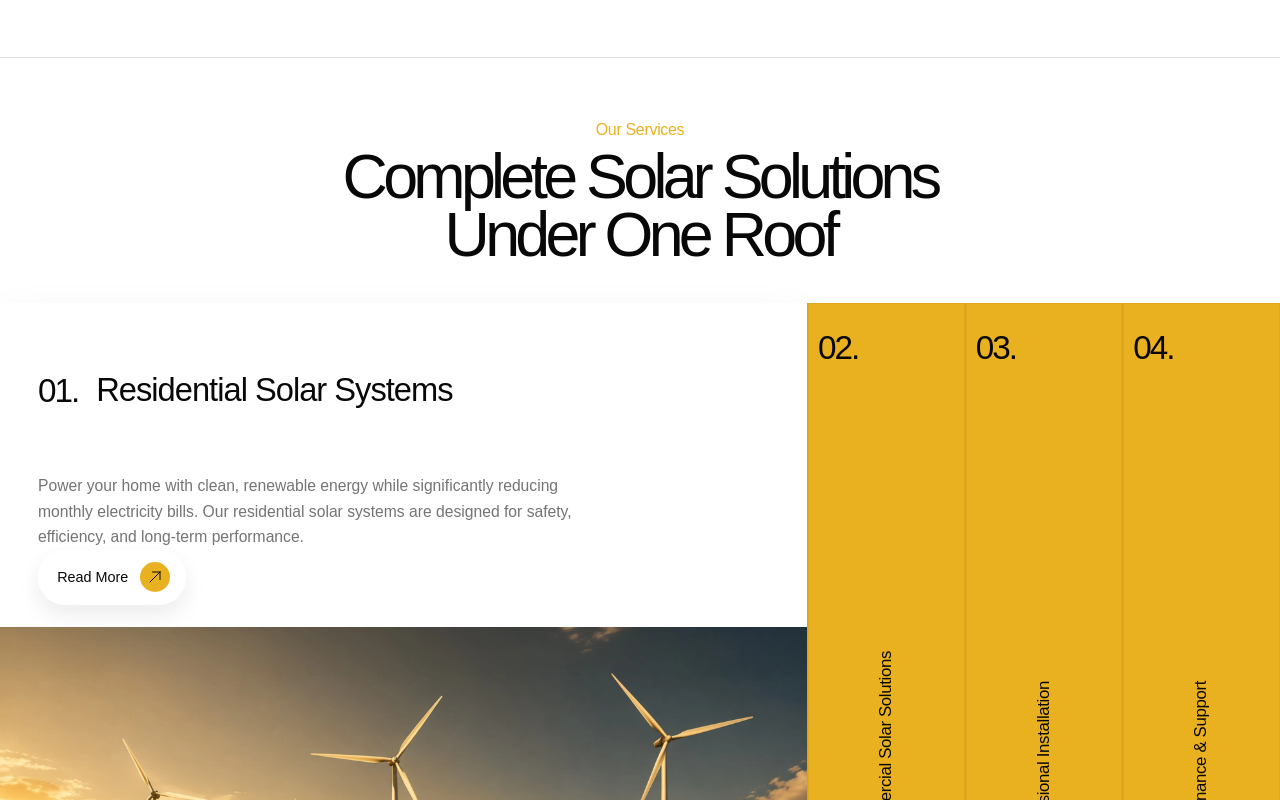
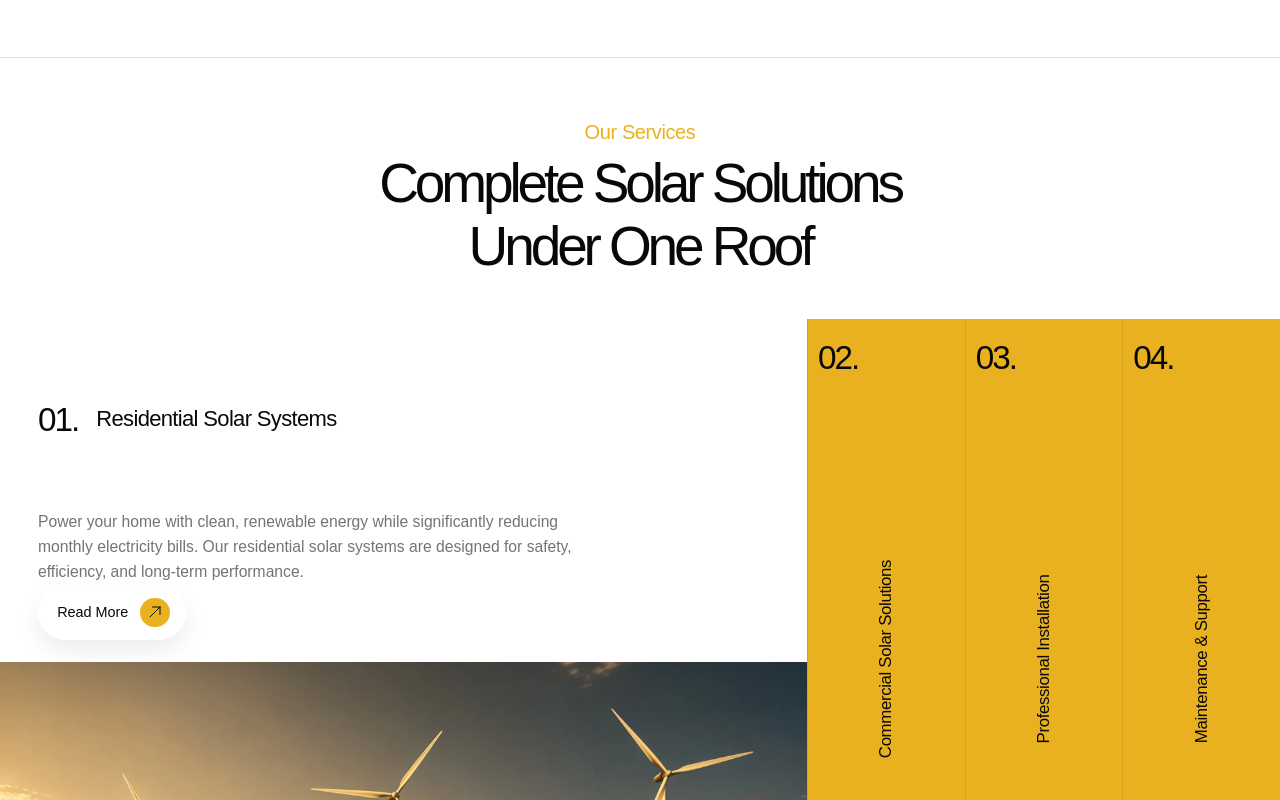
Before and after one commit to nikhilkumar202002/GPS-SOLAR, a Next.js app: page / in a window 1280 px wide. Shown: the part 2040-2840 px from the top of the page. Built offline with nearby package versions, Linux system fonts and the light colour scheme.

Commit message:
refactor: update typography and layout in ServiceSection for improved visual hierarchy and consistency

```diff
--- a/app/component/sections/ServiceSection.module.css
+++ b/app/component/sections/ServiceSection.module.css
@@ -20,7 +20,7 @@
 .eyebrow {
   margin: 0;
   color: var(--color-gold);
-  font-size: 1rem;
+  font-size: 20px;
   line-height: 1;
   font-weight: 500;
   letter-spacing: -0.02em;
@@ -29,8 +29,8 @@
 .heading {
   margin: 0;
   color: #080808;
-  font-size: clamp(2.75rem, 4.9vw, 4.5rem);
-  line-height: 0.92;
+  font-size: 55px;
+  line-height: 1.15;
   letter-spacing: -0.075em;
   font-weight: 500;
   text-wrap: balance;
@@ -43,8 +43,8 @@
 
 .showcase {
   display: grid;
-  height: 570px;
-  min-height: 570px;
+  height: 680px;
+  min-height: 680px;
   margin-top: 40px;
   align-items: stretch;
   background: var(--color-white);
@@ -56,7 +56,6 @@
   overflow: hidden;
   background: var(--color-white);
   border-left: 1px solid rgba(8, 8, 8, 0.08);
-  box-shadow: inset 0 0 0 1px rgba(8, 8, 8, 0.04);
   transition:
     background-color 220ms ease,
     box-shadow 220ms ease,
@@ -77,7 +76,6 @@
 
 .cardOpen {
   background: var(--color-white);
-  box-shadow: 0 18px 42px rgba(var(--color-charcoal-rgb), 0.08);
 }
 
 .trigger {
@@ -98,18 +96,19 @@
 }
 
 .cardClosed .trigger {
+  position: relative;
   align-items: center;
-  justify-content: space-between;
+  justify-content: flex-start;
   flex-direction: column;
   padding: 28px 10px 24px;
 }
 
 .cardOpen .trigger {
-  min-height: 170px;
+  min-height: 190px;
   height: auto;
   align-items: center;
   justify-content: flex-start;
-  padding: 24px 34px 20px 38px;
+  padding: 30px 34px 18px 38px;
 }
 
 .number {
@@ -122,7 +121,10 @@
 }
 
 .cardClosed .number {
-  align-self: flex-start;
+  position: absolute;
+  top: 22px;
+  left: 10px;
+  align-self: auto;
 }
 
 .triggerTitle {
@@ -134,14 +136,18 @@
 }
 
 .cardClosed .triggerTitle {
+  position: absolute;
+  top: 50%;
+  left: 50%;
   writing-mode: vertical-rl;
-  transform: rotate(180deg);
+  transform: translate(-50%, -50%) rotate(180deg);
   font-size: 1.05rem;
   letter-spacing: -0.02em;
+  margin: 0;
 }
 
 .cardOpen .triggerTitle {
-  font-size: clamp(1.75rem, 2.55vw, 2.7rem);
+  font-size: 22px;
   line-height: 1.04;
 }
 
```
